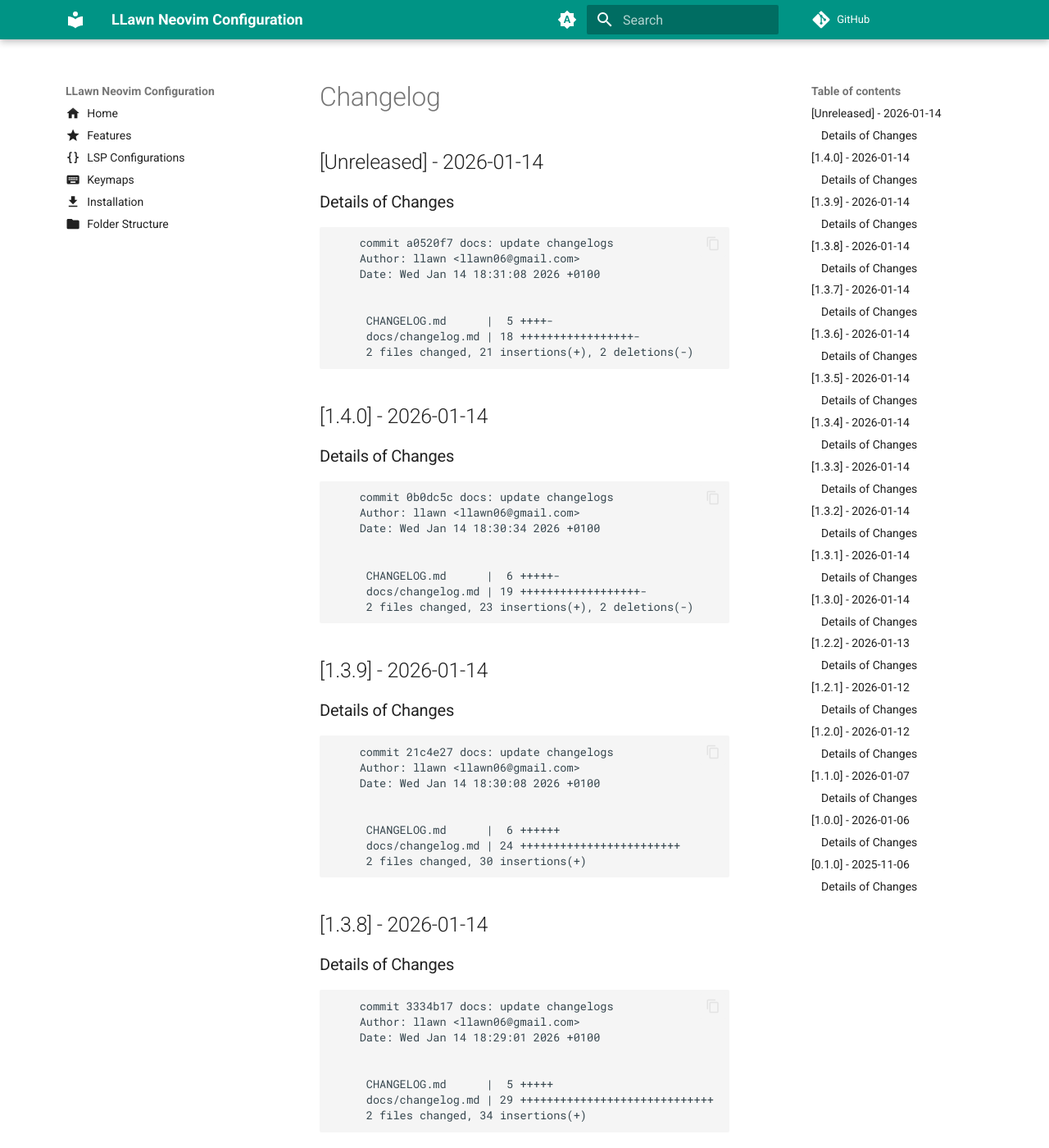
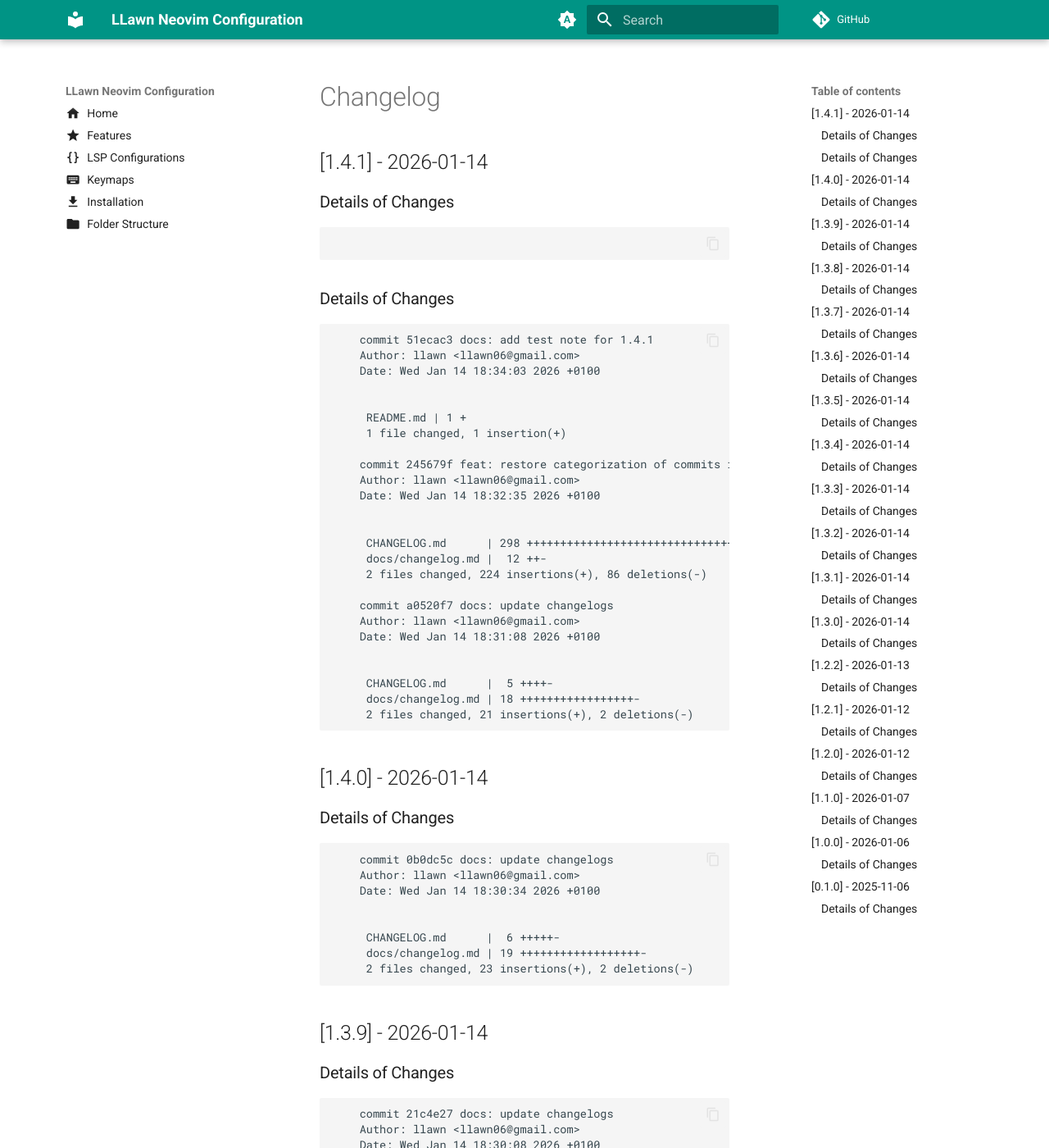
Before and after one commit to llawn/llawnvim, an MkDocs documentation site: the page built from docs/changelog.md, in a window 1280 px wide and 1400 px high. Shown: the whole window at 82% size. Built offline with MkDocs 1.6.1 and Material for MkDocs 9.7.7, drawn with Linux system fonts in a browser that asks for light colours; comment, search, counter and statistics services are not loaded.

Commit message:
docs: update changelogs

````diff
--- a/docs/changelog.md
+++ b/docs/changelog.md
@@ -1,10 +1,36 @@
 # Changelog
 
-## [Unreleased] - 2026-01-14
+## [1.4.1] - 2026-01-14
 
 ### Details of Changes
 
 ```
+
+```
+
+
+
+
+### Details of Changes
+
+```
+    commit 51ecac3 docs: add test note for 1.4.1
+    Author: llawn <llawn06@gmail.com>
+    Date: Wed Jan 14 18:34:03 2026 +0100
+
+
+     README.md | 1 +
+     1 file changed, 1 insertion(+)
+
+    commit 245679f feat: restore categorization of commits in changelog
+    Author: llawn <llawn06@gmail.com>
+    Date: Wed Jan 14 18:32:35 2026 +0100
+
+
+     CHANGELOG.md      | 298 +++++++++++++++++++++++++++++++++++++++---------------
+     docs/changelog.md |  12 ++-
+     2 files changed, 224 insertions(+), 86 deletions(-)
+
     commit a0520f7 docs: update changelogs
     Author: llawn <llawn06@gmail.com>
     Date: Wed Jan 14 18:31:08 2026 +0100
````
Also changed, not shown: CHANGELOG.md (+12 -1 lines).
